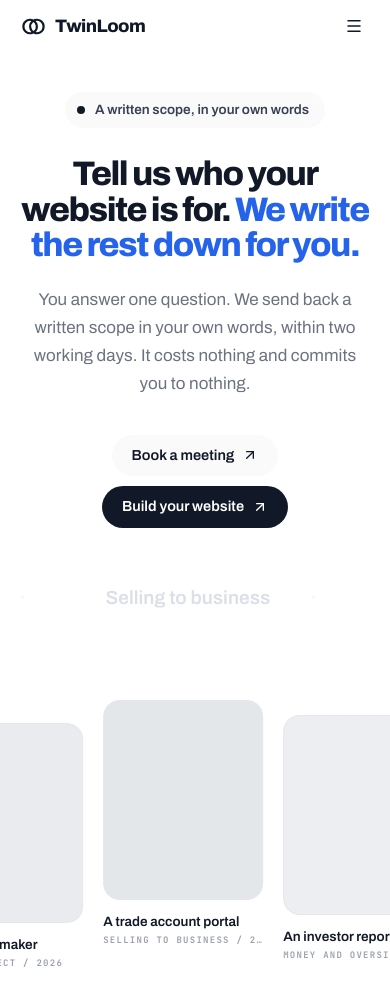
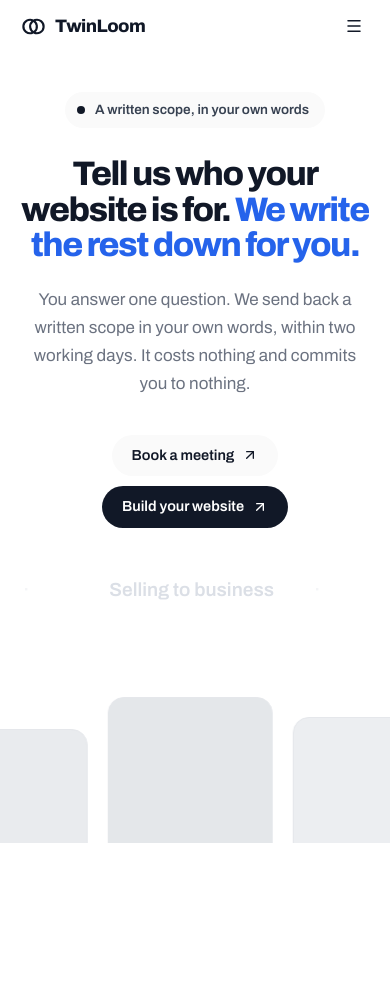
Before and after one commit to ayodhbhojithh/twinloom, a Next.js app: page /home-v6 in a window 390 px wide. Shown: the top 1006 px of the page. After the commit the page ends 844 px from the top, so only its background shows below. Built offline with nearby package versions, Linux system fonts and the light colour scheme.

Commit message:
Refactor HomeV6 layout for improved visual consistency and functionality. Adjust section height and overflow properties, update ProjectStrip component to accept dynamic height and caption visibility, and modify card dimensions for better responsiveness.

```diff
--- a/app/home-v6/page.tsx
+++ b/app/home-v6/page.tsx
@@ -35,8 +35,11 @@ export default function HomeV6Page() {
   const kinds = PROJECTS.map((project) => project.kind);
 
   return (
-    <section className="flex min-h-[var(--stage)] flex-col justify-center overflow-clip py-10">
-      <div className="page-frame mx-auto max-w-wide text-center">
+    /* A fixed screenful rather than a minimum, so the wall at the foot is cut by
+       the bottom of the window instead of pushing the page taller. The cards run
+       off the edge on purpose: a wall that ends is a shelf. */
+    <section className="flex h-[var(--stage)] flex-col overflow-clip pt-10">
+      <div className="page-frame mx-auto w-full max-w-wide shrink-0 text-center">
         <p className="rise mx-auto inline-flex items-center gap-2.5 rounded-pill bg-well py-2 pr-4 pl-3 text-[13.5px] font-semibold text-body">
           <span aria-hidden className="size-2 rounded-pill bg-ink" />
           A written scope, in your own words
@@ -87,7 +90,7 @@ export default function HomeV6Page() {
       {/* The kinds of work, drifting. Full bleed, so items leave the page rather
           than stopping at a margin, which is what lets the row have no edges
           without needing anything faded over them. */}
-      <div aria-hidden className="mt-14 overflow-hidden">
+      <div aria-hidden className="mt-12 shrink-0 overflow-hidden">
         <div className="drift flex w-max">
           {[0, 1].map((copy) => (
             <div key={copy} className="flex shrink-0">
@@ -105,7 +108,11 @@ export default function HomeV6Page() {
         </div>
       </div>
 
-      <ProjectStrip className="mt-12" />
+      <ProjectStrip
+        className="mt-10 min-h-0 flex-1"
+        captions={false}
+        height="clamp(260px, 42svh, 460px)"
+      />
     </section>
   );
 }
--- a/components/home/project-strip.tsx
+++ b/components/home/project-strip.tsx
@@ -15,7 +15,7 @@ import { PROJECTS, type Project } from "./projects";
  * contact sheet; the same row with each card hung at its own height is a wall,
  * and which card sits where is a composition rather than a random number.
  */
-const HANG = [46, 0, 30, 62, 14, 52];
+const HANG = [64, 0, 40, 88, 18, 72];
 
 /**
  * The work, as a wall that drifts past.
@@ -29,7 +29,17 @@ const HANG = [46, 0, 30, 62, 14, 52];
  * measures where a card is at the moment it is clicked, and measuring something
  * still in motion would start the morph from the wrong place.
  */
-export function ProjectStrip({ className }: { className?: string }) {
+export function ProjectStrip({
+  className,
+  captions = true,
+  height = "clamp(200px, 24svh, 300px)",
+}: {
+  className?: string;
+  /** Off when the wall runs off the bottom of the screen and a caption under a
+      card would be cut in half rather than read. */
+  captions?: boolean;
+  height?: string;
+}) {
   const [open, setOpen] = useState<Project | null>(null);
 
   return (
@@ -46,17 +56,18 @@ export function ProjectStrip({ className }: { className?: string }) {
                   aria-label={`Open ${project.name}`}
                   onClick={() => setOpen(project)}
                   style={{ marginTop: HANG[index % HANG.length] }}
-                  className="group/card w-[clamp(160px,17vw,240px)] shrink-0 cursor-pointer rounded-[16px] focus-visible:outline-2 focus-visible:outline-offset-4 focus-visible:outline-active"
+                  className="group/card w-[clamp(165px,17vw,250px)] shrink-0 cursor-pointer rounded-[16px] focus-visible:outline-2 focus-visible:outline-offset-4 focus-visible:outline-active"
                 >
                   {/* Only the first run carries the shared identity. Two elements
                       claiming one `layoutId` is undefined behaviour, and the
                       second run exists solely to make the loop seamless. */}
                   <motion.div
                     layoutId={copy === 0 ? `shot-${project.id}` : undefined}
-                    className="aspect-[4/5] w-full overflow-hidden rounded-[16px] border border-border transition-transform duration-300 group-hover/card:-translate-y-1.5"
-                    style={{ backgroundColor: project.tone }}
+                    className="w-full overflow-hidden rounded-[16px] border border-border transition-transform duration-300 group-hover/card:-translate-y-1.5"
+                    style={{ backgroundColor: project.tone, height }}
                   />
 
+                  {captions ? (
                     <span className="mt-3 block text-left">
                       <span className="block truncate text-[13.5px] font-semibold text-ink">
                         {project.name}
@@ -65,6 +76,7 @@ export function ProjectStrip({ className }: { className?: string }) {
                         {project.kind} / {project.year}
                       </span>
                     </span>
+                  ) : null}
                 </button>
               ))}
             </div>
```
Lines whose indentation alone changed are shown as unchanged.
